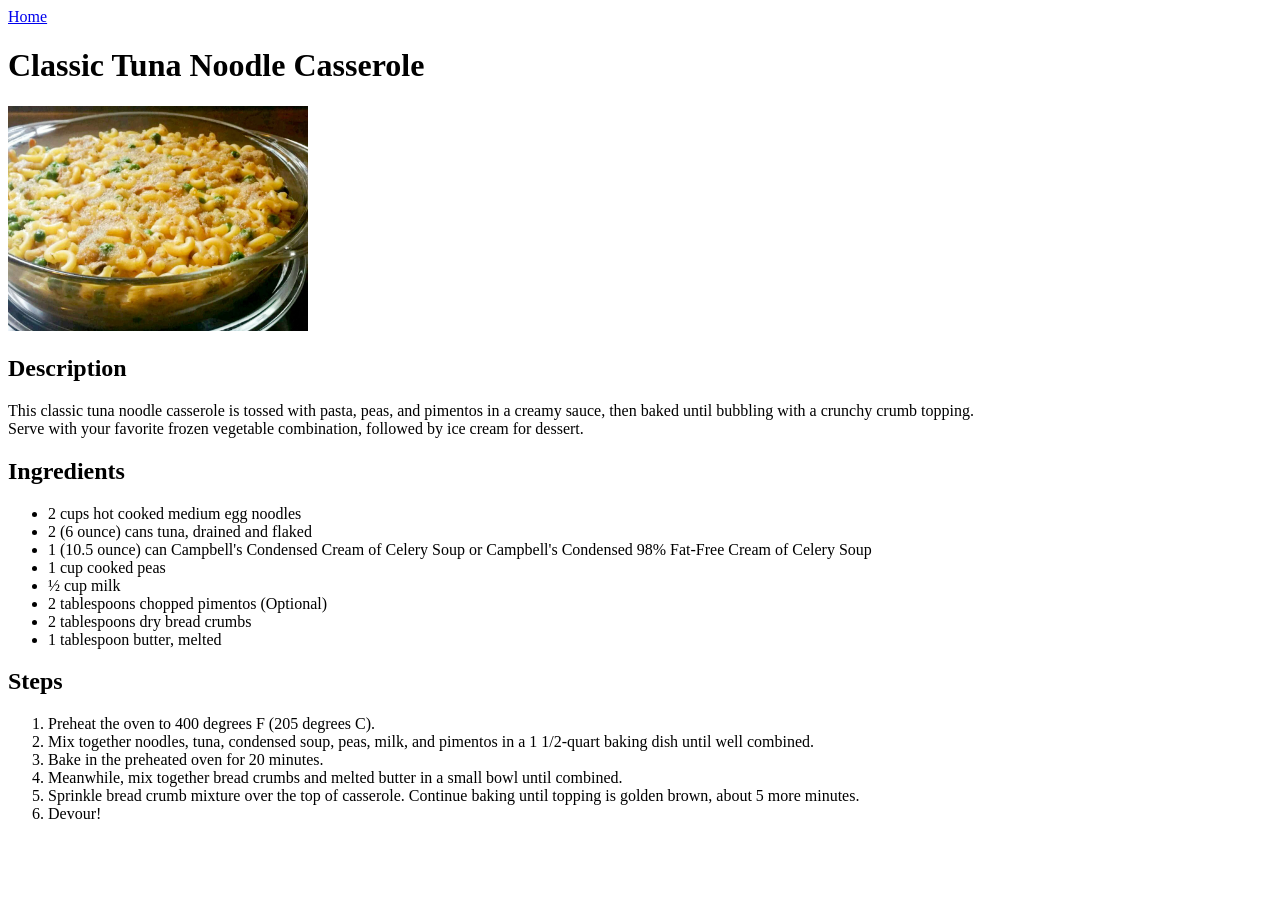
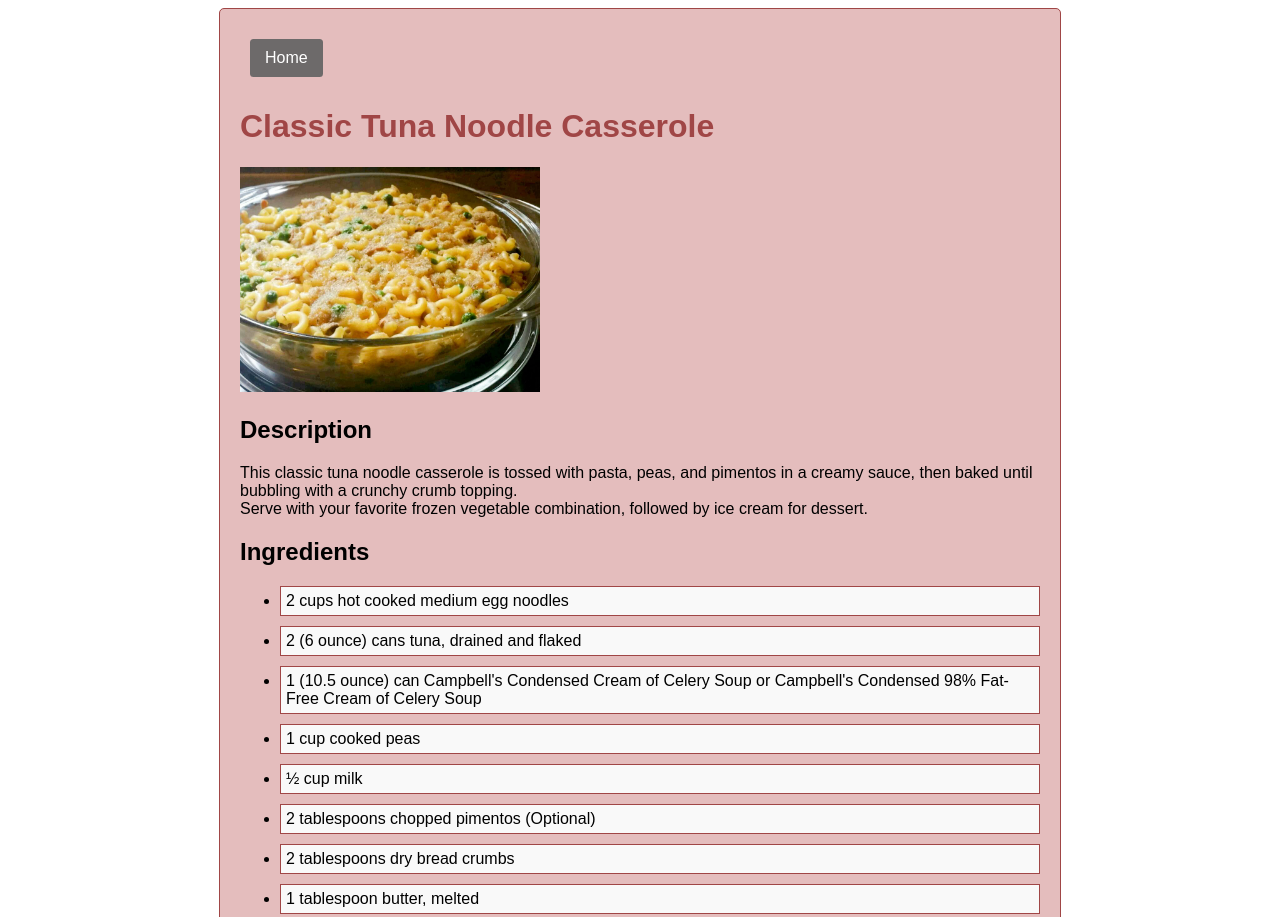
Before and after one commit to Vyekil/odin-recipes, a plain HTML site: page recipes/tunanoodle.html in a window 1280 px wide. Shown: the top 917 px of the page. Before the commit the page ends 839 px from the top, so only its background shows below. Drawn offline with Linux system fonts and the light colour scheme.

Commit message:
Complete CSS Foundations by coming back to recipes
Came back to this project as indicated in the
curriculum, found various, many, MANY errors while
trying to style the pages. Was able to find my way
through the errors (linking the stylesheet,
using the correct selectors, manage layout, etc.).

Right now I feel like i can move on to the next
step in the curriculum, but I will be coming back
to this project to add more styling and make it look
and behave even better.

```diff
--- a/recipes/tunanoodle.html
+++ b/recipes/tunanoodle.html
@@ -4,9 +4,11 @@
     <meta charset="UTF-8">
     <meta name="viewport" content="width=device-width, initial-scale=1.0">
     <title>Classic Tuna Noodle Casserole</title>
+    <link rel="stylesheet" href="../style/style.css">
 </head>
 <body>
-    <a href="../index.html">Home</a> <br>
+    <div class="container">
+    <a class="home-link" href="../index.html">Home</a> <br>
     <h1>Classic Tuna Noodle Casserole</h1>
 
     <img src="../images/tunanoodle.jpg" alt="Classic Tuna Noodle Casserole photo example" width="300"> <br>
@@ -17,25 +19,26 @@
 
     <h2>Ingredients</h2>
     <ul>
-        <li>2 cups hot cooked medium egg noodles</li>
-        <li>2 (6 ounce) cans tuna, drained and flaked</li>
-        <li>1 (10.5 ounce) can Campbell's Condensed Cream of Celery Soup or Campbell's Condensed 98% Fat-Free Cream of Celery Soup</li>
-        <li>1 cup cooked peas</li>
-        <li>½ cup milk</li>
-        <li>2 tablespoons chopped pimentos (Optional)</li>
-        <li>2 tablespoons dry bread crumbs</li>
-        <li>1 tablespoon butter, melted</li>
+        <li class="li-element">2 cups hot cooked medium egg noodles</li>
+        <li class="li-element">2 (6 ounce) cans tuna, drained and flaked</li>
+        <li class="li-element">1 (10.5 ounce) can Campbell's Condensed Cream of Celery Soup or Campbell's Condensed 98% Fat-Free Cream of Celery Soup</li>
+        <li class="li-element">1 cup cooked peas</li>
+        <li class="li-element">½ cup milk</li>
+        <li class="li-element">2 tablespoons chopped pimentos (Optional)</li>
+        <li class="li-element">2 tablespoons dry bread crumbs</li>
+        <li class="li-element">1 tablespoon butter, melted</li>
     </ul>
 
     <h2>Steps</h2>
     <ol>
-        <li>Preheat the oven to 400 degrees F (205 degrees C).</li>
-        <li>Mix together noodles, tuna, condensed soup, peas, milk, and pimentos in a 1 1/2-quart baking dish until well combined.</li>
-        <li>Bake in the preheated oven for 20 minutes.</li>
-        <li>Meanwhile, mix together bread crumbs and melted butter in a small bowl until combined.</li>
-        <li>Sprinkle bread crumb mixture over the top of casserole. Continue baking until topping is golden brown, about 5 more minutes.</li>
-        <li>Devour!</li>
+        <li class="li-element">Preheat the oven to 400 degrees F (205 degrees C).</li>
+        <li class="li-element">Mix together noodles, tuna, condensed soup, peas, milk, and pimentos in a 1 1/2-quart baking dish until well combined.</li>
+        <li class="li-element">Bake in the preheated oven for 20 minutes.</li>
+        <li class="li-element">Meanwhile, mix together bread crumbs and melted butter in a small bowl until combined.</li>
+        <li class="li-element">Sprinkle bread crumb mixture over the top of casserole. Continue baking until topping is golden brown, about 5 more minutes.</li>
+        <li class="li-element">Devour!</li>
 
     </ol>
+    </div>
 </body>
 </html>
--- /dev/null
+++ b/style/style.css
@@ -0,0 +1,52 @@
+body {
+    font-family: Arial, sans-serif;
+
+}
+
+.container{
+    display: block;
+    background-color: #e4bdbd;
+    border: 1px solid #a04646;
+    max-width: 800px;
+    margin: 0 auto;
+    padding: 20px;
+    border-radius: 5px;
+}
+h1 {
+    color: #a04646;
+}
+
+
+.li-element {
+    margin: 10px 0;
+    padding: 5px;
+    border: 1px solid #a04646;
+    background-color: #f9f9f9;
+    width: auto;
+}
+
+.button-looking{
+    display: inline-block;
+     margin-left: 10px;
+    padding: 10px 10px;
+    background-color: #6d6a6a;
+    color: white;
+    border: solid 1px #6d6a6a;
+    cursor: pointer;
+    text-decoration: none;
+
+}
+
+.li-element .button-looking:hover {
+    background-color: #a04646;
+}
+
+.home-link {
+    display: inline-block;
+    margin: 10px;
+    padding: 10px 15px;
+    background-color: #6d6a6a;
+    color: white;
+    text-decoration: none;
+    border-radius: 3.5px;
+}
```
Also changed, not shown: index.html (+7 -4 lines), recipes/freshtomatosoup.html (+18 -15 lines), recipes/italiancreamsoda.html (+14 -11 lines).
